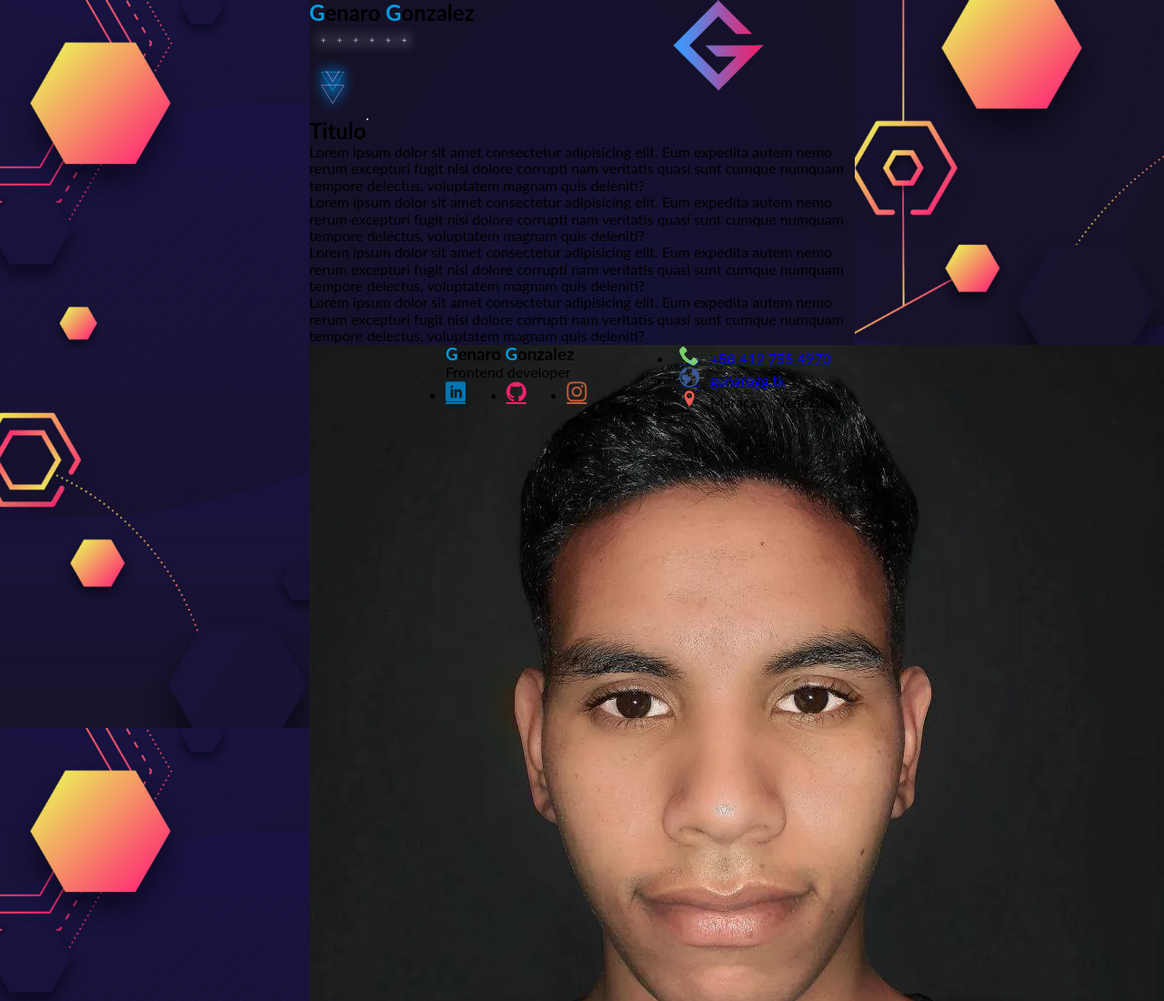
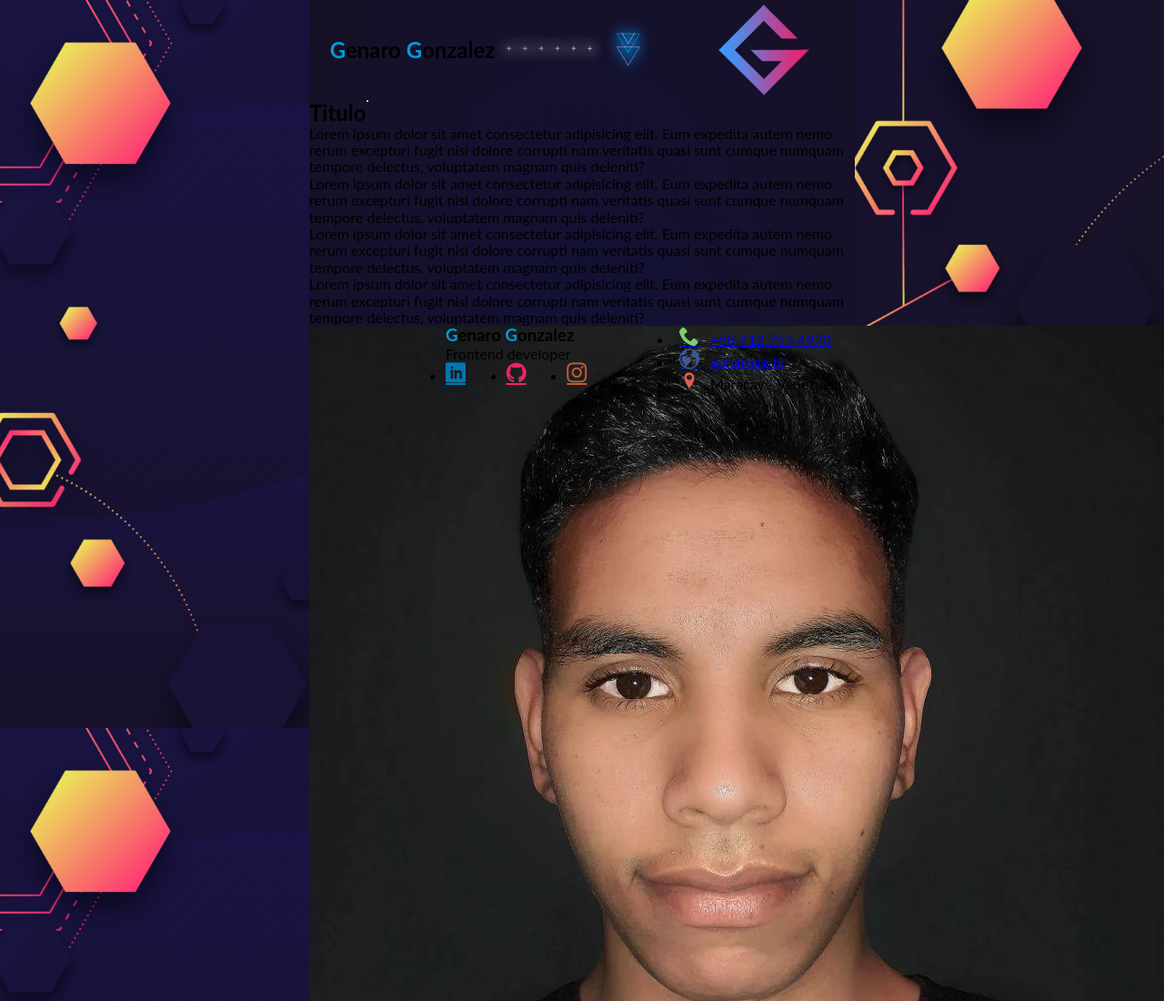
Before and after one commit to genarogg/email-template-genarogg, a plain HTML site: page index.html in a window 1280 px wide. Shown: the top 1100 px of the page at 91% size. Drawn offline with nearby package versions, Linux system fonts and the light colour scheme; files that its build step writes are made by us from their sources; files whose address does not match are found by name.

Commit message:
.containerNombre,   .containerIsoTipo

```diff
--- a/css/style.scss
+++ b/css/style.scss
@@ -98,3 +98,14 @@ body {
     width: 100%;
   }
 }
+
+
+header{
+    .containerNombre,
+  .containerIsoTipo {
+    align-items: center;
+    display: flex;
+    justify-content: center;
+    height: 110px;
+  }
+}
```
